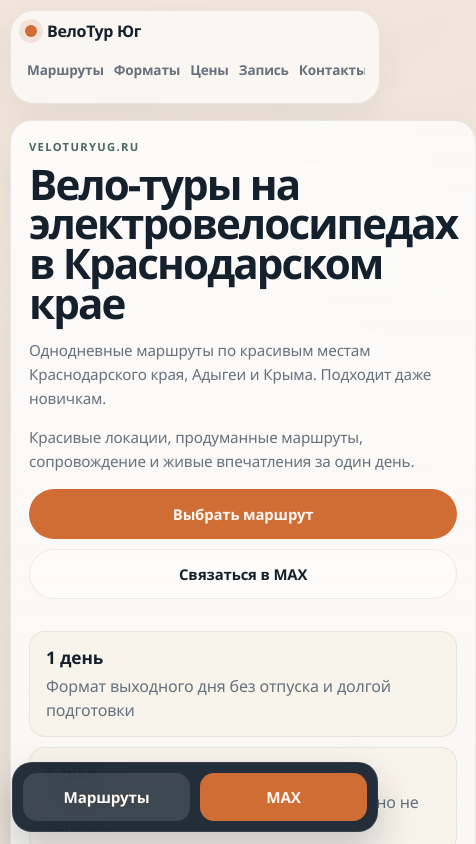
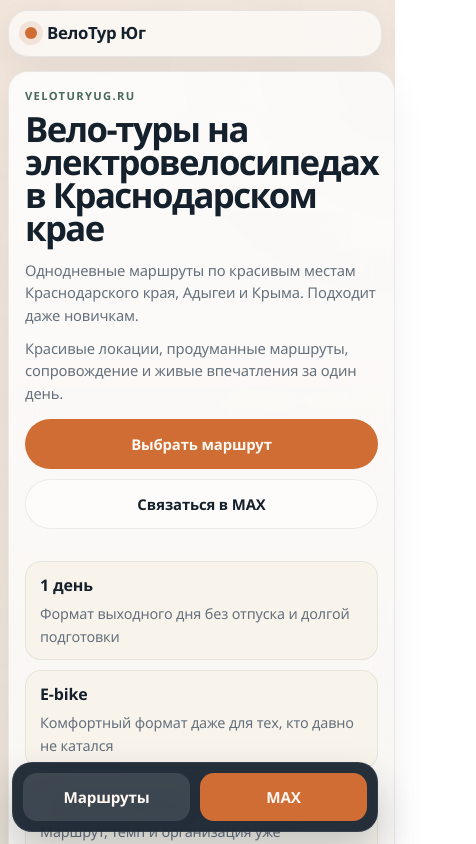
Before and after one commit to vorvvs-sketch/veloturyug-site, a Next.js app: page / in a window 390 px wide. Shown: the top 844 px of the page, 476 px wide, since content can reach past the window. Built offline with nearby package versions, Linux system fonts and the light colour scheme.

Commit message:
Make mobile layout truly phone-first

```diff
--- a/app/globals.css
+++ b/app/globals.css
@@ -1217,17 +1217,17 @@ h3 {
 
 @media (max-width: 640px) {
   .page-shell {
-    width: min(100% - 20px, 1180px);
+    width: min(100% - 16px, 1180px);
     padding-top: 10px;
     padding-bottom: 108px;
   }
 
   h1 {
     max-width: none;
-    font-size: clamp(2rem, 10.8vw, 2.85rem);
-    line-height: 0.94;
+    font-size: clamp(1.85rem, 8.9vw, 2.45rem);
+    line-height: 0.95;
     letter-spacing: -0.045em;
-    margin-bottom: 16px;
+    margin-bottom: 14px;
   }
 
   h2 {
@@ -1240,26 +1240,22 @@ h3 {
   }
 
   .topbar {
-    flex-direction: column;
-    align-items: stretch;
-    padding: 12px 14px;
+    flex-direction: row;
+    align-items: center;
+    justify-content: flex-start;
+    padding: 14px 16px;
     gap: 10px;
-    margin-bottom: 16px;
+    margin-bottom: 14px;
+    border-radius: 20px;
   }
 
   .topbar__brand {
-    font-size: 1rem;
-    line-height: 1.05;
+    font-size: 1.05rem;
+    line-height: 1;
   }
 
   .topbar__nav {
-    width: 100%;
-    gap: 10px;
-    justify-content: flex-start;
-    overflow-x: auto;
-    flex-wrap: nowrap;
-    padding: 2px 2px 4px;
-    scrollbar-width: none;
+    display: none;
   }
 
   .topbar__nav::-webkit-scrollbar {
@@ -1277,8 +1273,8 @@ h3 {
   }
 
   .hero {
-    gap: 16px;
-    padding: 0 0 28px;
+    gap: 12px;
+    padding: 0 0 22px;
   }
 
   .hero__content,
@@ -1304,8 +1300,8 @@ h3 {
   .legal-header,
   .legal-card,
   .lifestyle-card {
-    padding: 18px;
-    border-radius: 22px;
+    padding: 16px;
+    border-radius: 20px;
   }
 
   .eyebrow {
@@ -1332,23 +1328,27 @@ h3 {
   .why-card p,
   .format-card p,
   .trust-detail-card p {
-    font-size: 0.95rem;
-    line-height: 1.58;
+    font-size: 0.92rem;
+    line-height: 1.54;
   }
 
   .hero__content {
-    padding: 18px;
+    padding: 16px;
   }
 
   .hero__support {
     margin-top: 0;
+  }
+
+  .hero__lead {
+    margin-bottom: 10px;
   }
 
   .hero__actions,
   .booking-card__actions,
   .booking-card__actions--top {
     gap: 10px;
-    margin-top: 16px;
+    margin-top: 14px;
   }
 
   .hero__actions .button,
@@ -1377,8 +1377,17 @@ h3 {
   }
 
   .hero__stats li {
-    padding: 14px 16px;
+    padding: 12px 14px;
     border-radius: 16px;
+  }
+
+  .hero__stats strong {
+    font-size: 1rem;
+  }
+
+  .hero__stats span {
+    font-size: 0.9rem;
+    line-height: 1.42;
   }
 
   .hero__pill-list,
```
